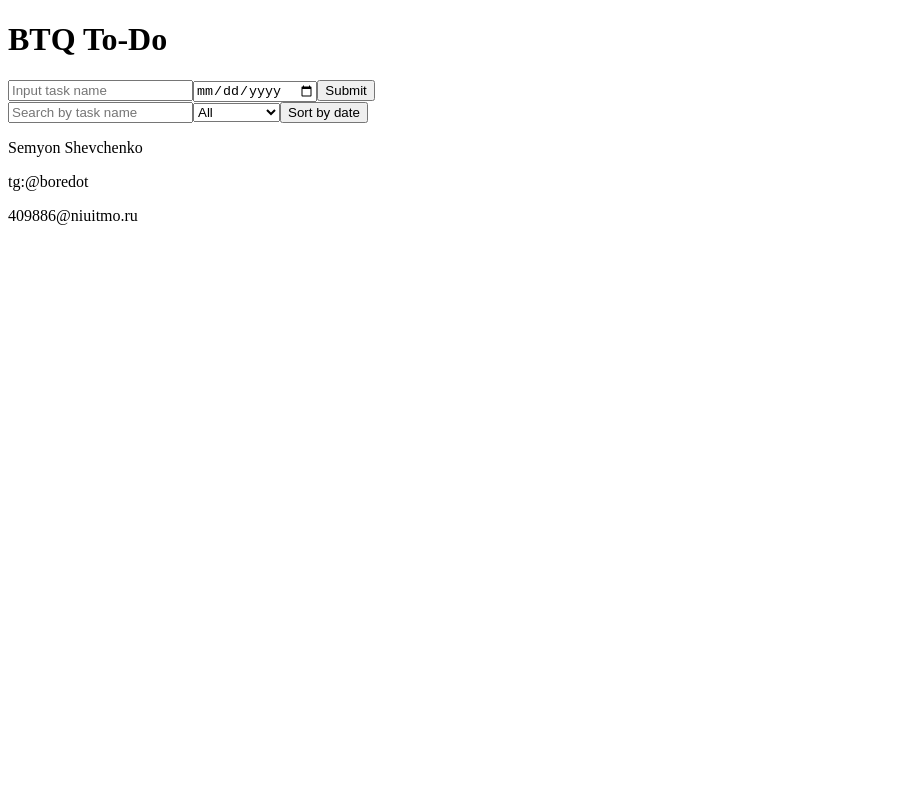
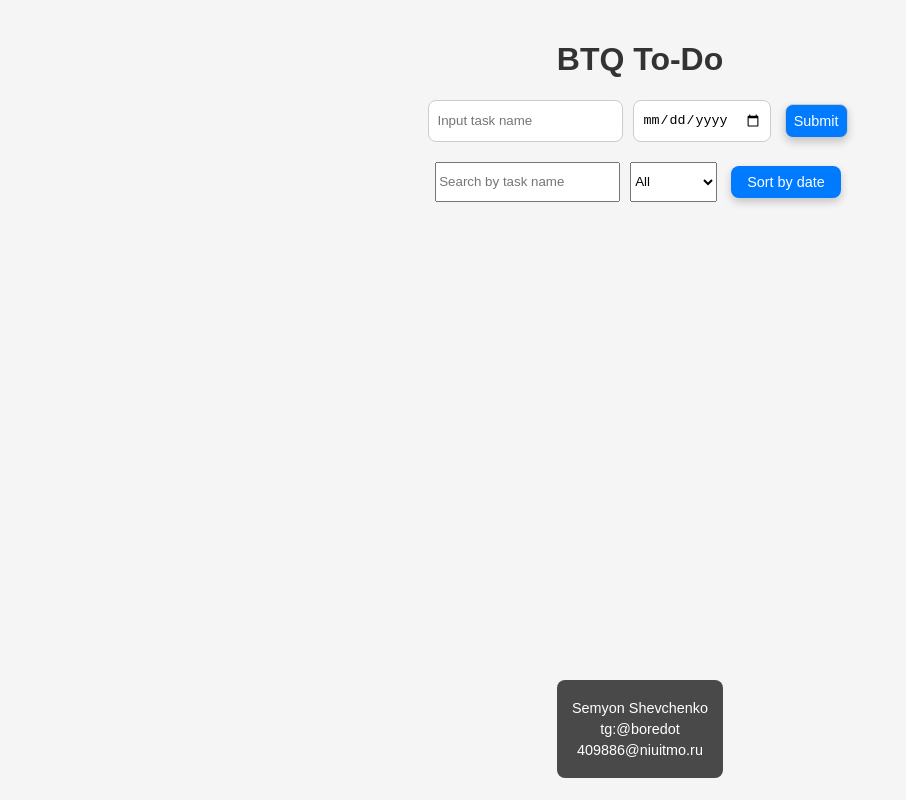
Before and after one commit to Boredot/WebLab2, a plain HTML site: page index.html in a window 1280 px wide. Shown: the whole page, without its empty margins (0-906 px from the left). Drawn offline with Linux system fonts and the light colour scheme.

Commit message:
add css styles. also change favicon cuz it was very ugly

```diff
--- a/css/style.css
+++ b/css/style.css
@@ -0,0 +1,90 @@
+body {
+    font-family: Arial, sans-serif;
+    margin: 0;
+    padding: 20px;
+    background-color: #f5f5f5;
+}
+
+main {
+    min-height: 70vh;
+}
+
+header h1 {
+    text-align: center;
+    color: #333;
+}
+
+#task-form {
+    display: flex;
+    gap: 10px;
+    margin-bottom: 20px;
+    justify-content: center;
+    flex-wrap: wrap;
+}
+
+#task-form input, #task-form button {
+    padding: 8px;
+    border: 1px solid #ccc;
+    border-radius: 8px;
+}
+
+#controls {
+    display: flex;
+    gap: 10px;
+    margin-bottom: 20px;
+    flex-wrap: wrap;
+    justify-content: center;
+}
+
+button {
+    background: #007bff;
+    color: white;
+    border: none;
+    padding: 8px 16px;
+    border-radius: 8px;
+    cursor: pointer;
+    font-size: 0.9em;
+    box-shadow: 0 4px 8px rgba(0,0,0,0.2);
+    transition: all 0.3s ease;
+    margin: 4px;
+}
+
+button:hover {
+    background: #0056b3;
+    transform: translateY(-2px);
+    box-shadow: 0 6px 12px rgba(0,0,0,0.2);
+}
+
+button:active {
+    transform: translateY(0);
+}
+
+#task-list {
+    list-style-type: none;
+    padding: 0;
+}
+
+footer {
+    margin-top: 20px;
+    text-align: center;
+    background: rgba(0, 0, 0, 0.7);
+    color: white;
+    padding: 15px;
+    border-radius: 8px;
+    font-size: 0.9em;
+    width: fit-content;
+    margin-left: auto;
+    margin-right: auto;
+    max-width: 90%;
+}
+
+footer p {
+    margin: 5px 0;
+}
+
+@media (max-width: 600px) {
+    #task-form, #controls {
+        flex-direction: column;
+        align-items: center;
+    }
+}
--- a/index.html
+++ b/index.html
@@ -5,7 +5,7 @@
     <meta name="viewport" content="width=device-width, initial-scale=1.0">
     <title>To-Do List</title>
     <link rel="stylesheet" href="css/style.css">
-    <link rel="icon" href="favicon.ico" type="image/x-icon">
+    <link rel="icon" href="/favicon.ico" type="image/x-icon">
 </head>
 <body>
     <script src="js/script.js" type="module"></script>
```
Also changed, not shown: favicon.ico.
